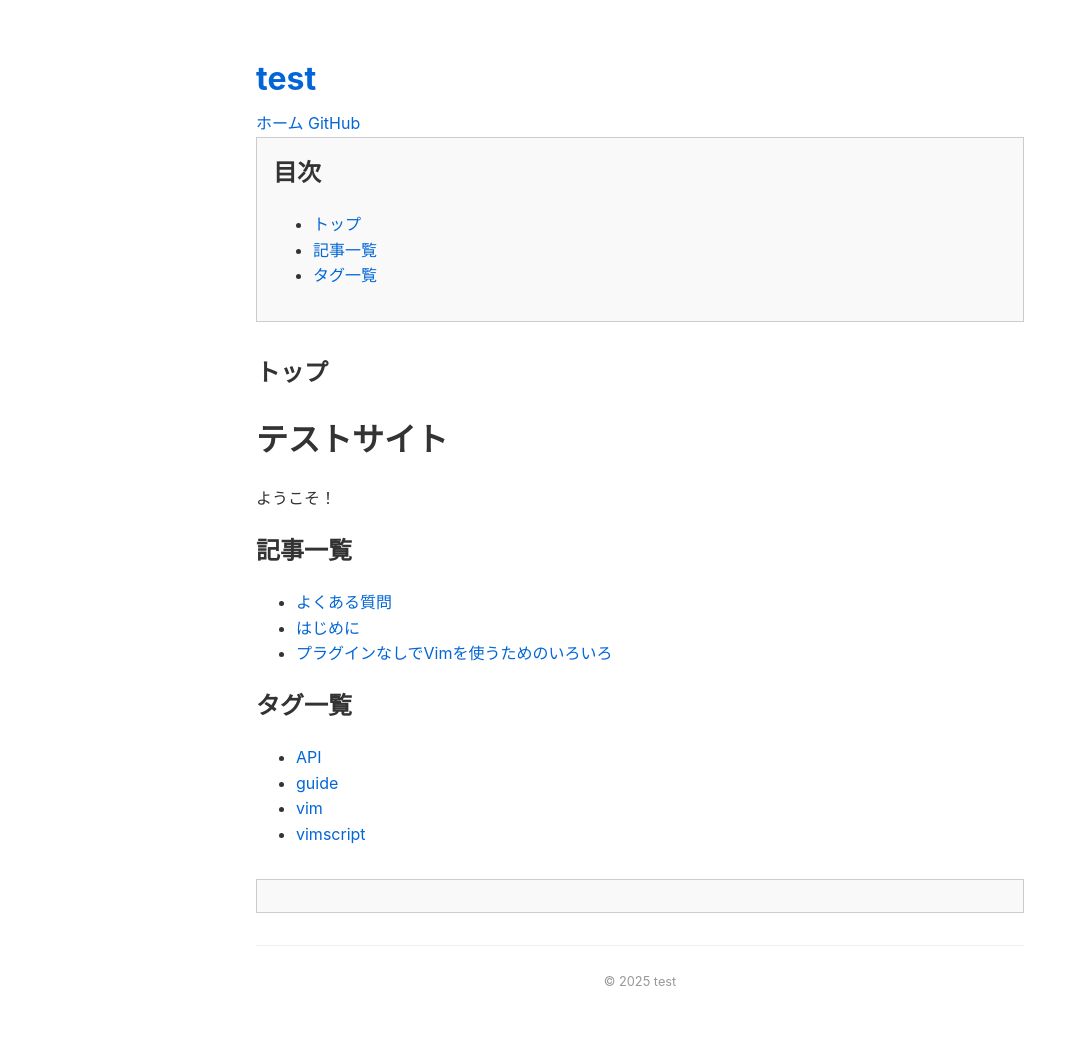
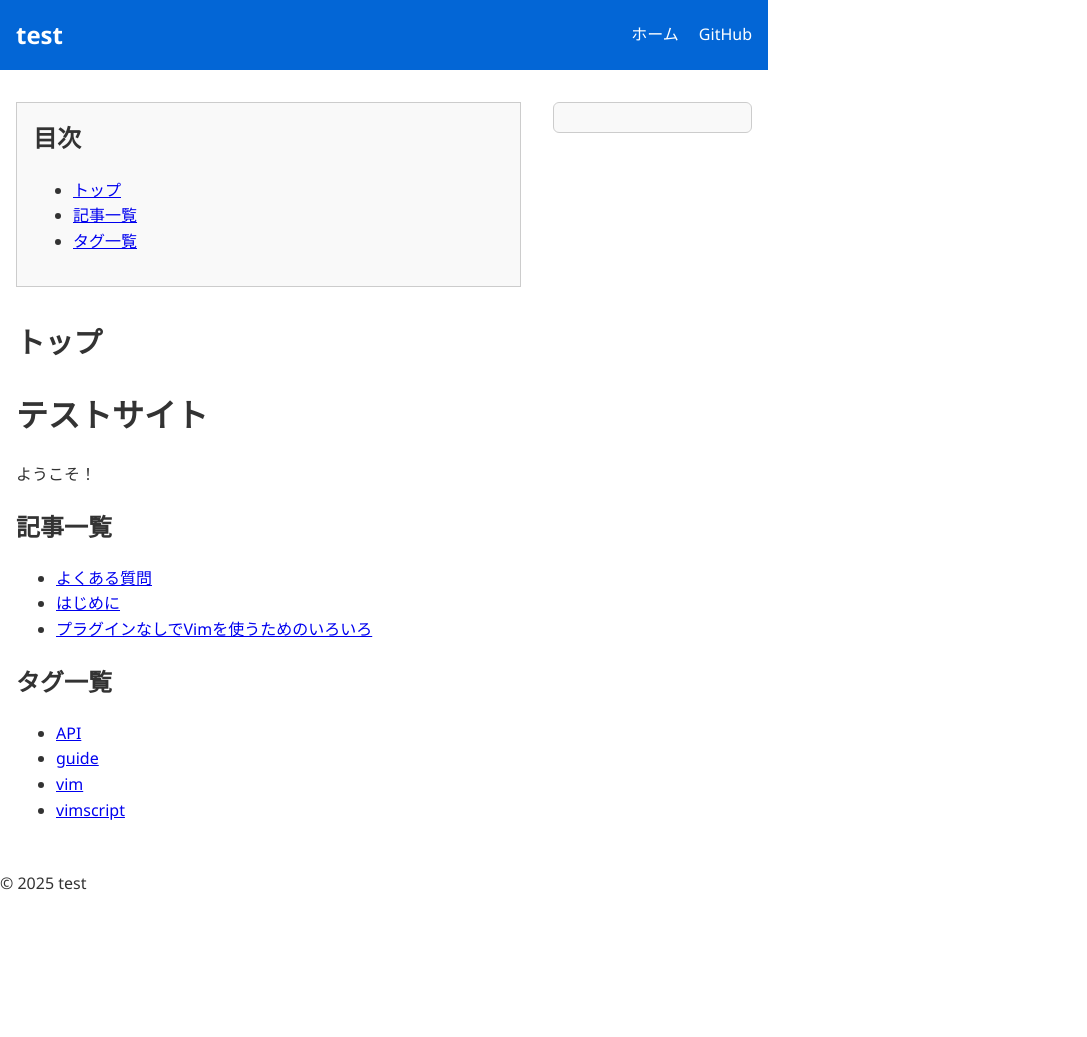
Before and after one commit to PicricAcid/pages_test, a Jekyll site: the page built from docs/index.md, in a window 1280 px wide. Shown: the whole page, without its empty margins (0-1087 px from the left). Built offline with Jekyll 4.4.1, drawn with Linux system fonts in a browser that asks for light colours; after the commit the page ends 913 px from its top, so only the background shows below that.

Commit message:
Update style.css

```diff
--- a/docs/assets/style.css
+++ b/docs/assets/style.css
@@ -1,20 +1,77 @@
 body {
-  font-family: -apple-system, BlinkMacSystemFont, "Segoe UI", Roboto, "Helvetica Neue", Arial, sans-serif;
+  font-family: "Segoe UI", Roboto, "Helvetica Neue", Arial, sans-serif;
   line-height: 1.6;
-  padding: 2rem;
-  background-color: #ffffff;
+  background-color: #fff;
   color: #333;
   max-width: 768px;
-  margin: 0 auto;
+  margin: 0;
+  padding: 0;
 }
 
-a {
-  color: #0366d6;
+.site-header {
+  background: #0366d6;
+  color: white;
+  padding: 1rem;
+  display: flex;
+  justify-content: space-between;
+  align-items: center;
+}
+.site-header a {
+  color: white;
   text-decoration: none;
 }
 
-a:hover {
-  text-decoration: underline;
+.site-title {
+  margin: 0;
+  font-size: 1.5rem;
+}
+
+.site-nav a {
+  margin-left: 1em;
+}
+
+.page {
+  display: flex;
+  max-width: 1200px;
+  margin: 2rem auto;
+  padding: 0 1rem;
+}
+
+.page-content {
+  flex: 3;
+  padding-right: 2rem;
+}
+
+.page-title {
+  margin-top: 0;
+  font-size: 1.8rem;
+}
+
+.page-meta {
+  font-size: 0.9em;
+  color: #666;
+  margin-bottom: 1rem;
+}
+
+.page-toc {
+  flex: 1;
+  position: sticky;
+  top: 1rem;
+  height: fit-content;
+  background: #f9f9f9;
+  padding: 1rem;
+  border: 1px solid #ddd;
+  border-radius: 6px;
+  font-size: 0.9em;
+}
+
+.site-footer {
+  text-align: center;
+  font-size: 0.8rem;
+  color: #999;
+  border-top: 1px solid #eee;
+  margin-top: 3rem;
+  padding: 1rem;
 }
 
 pre {
@@ -65,26 +122,8 @@
   margin-bottom: 1em;
 }
 
-header h1 {
-  font-size: 2rem;
-  margin-bottom: 0.2em;
-}
-
 .description {
   font-size: 0.9rem;
   color: #666;
   margin-bottom: 2em;
 }
-
-main {
-  margin-bottom: 2em;
-}
-
-footer {
-  font-size: 0.8rem;
-  color: #999;
-  border-top: 1px solid #eee;
-  padding-top: 1em;
-  margin-top: 2em;
-  text-align: center;
-}
```
